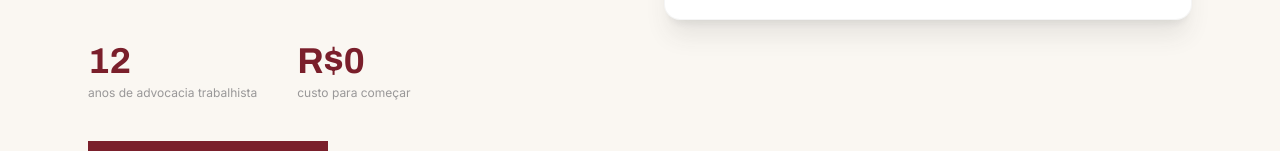
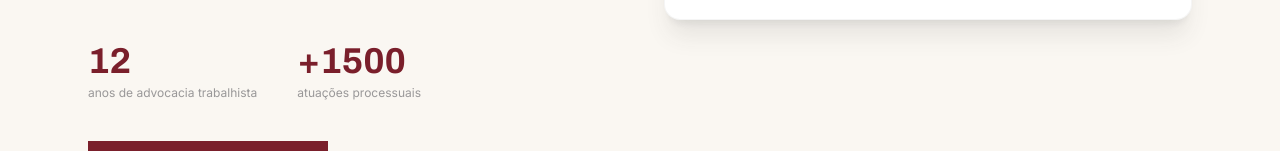
Before and after one commit to drtrafego/lp_wagner_rocha, a Next.js app: page / in a window 1280 px wide. Shown: the part 618-769 px from the top of the page. Built offline with nearby package versions, Linux system fonts and the light colour scheme; no server answers.

Commit message:
feat: substitui R$0 por +1500 atuações processuais no hero

```diff
--- a/src/app/page.tsx
+++ b/src/app/page.tsx
@@ -65,9 +65,9 @@ export default function Home() {
                 </div>
                 <div>
                   <div className="font-display font-bold text-borde text-4xl" style={{ fontFamily: 'Archivo, sans-serif' }}>
-                    R$<CountUp target={0} />
+                    +<CountUp target={1500} />
                   </div>
-                  <div className="text-chumbo/50 font-body text-xs mt-1">custo para começar</div>
+                  <div className="text-chumbo/50 font-body text-xs mt-1">atuações processuais</div>
                 </div>
               </div>
             </ScrollReveal>
```
